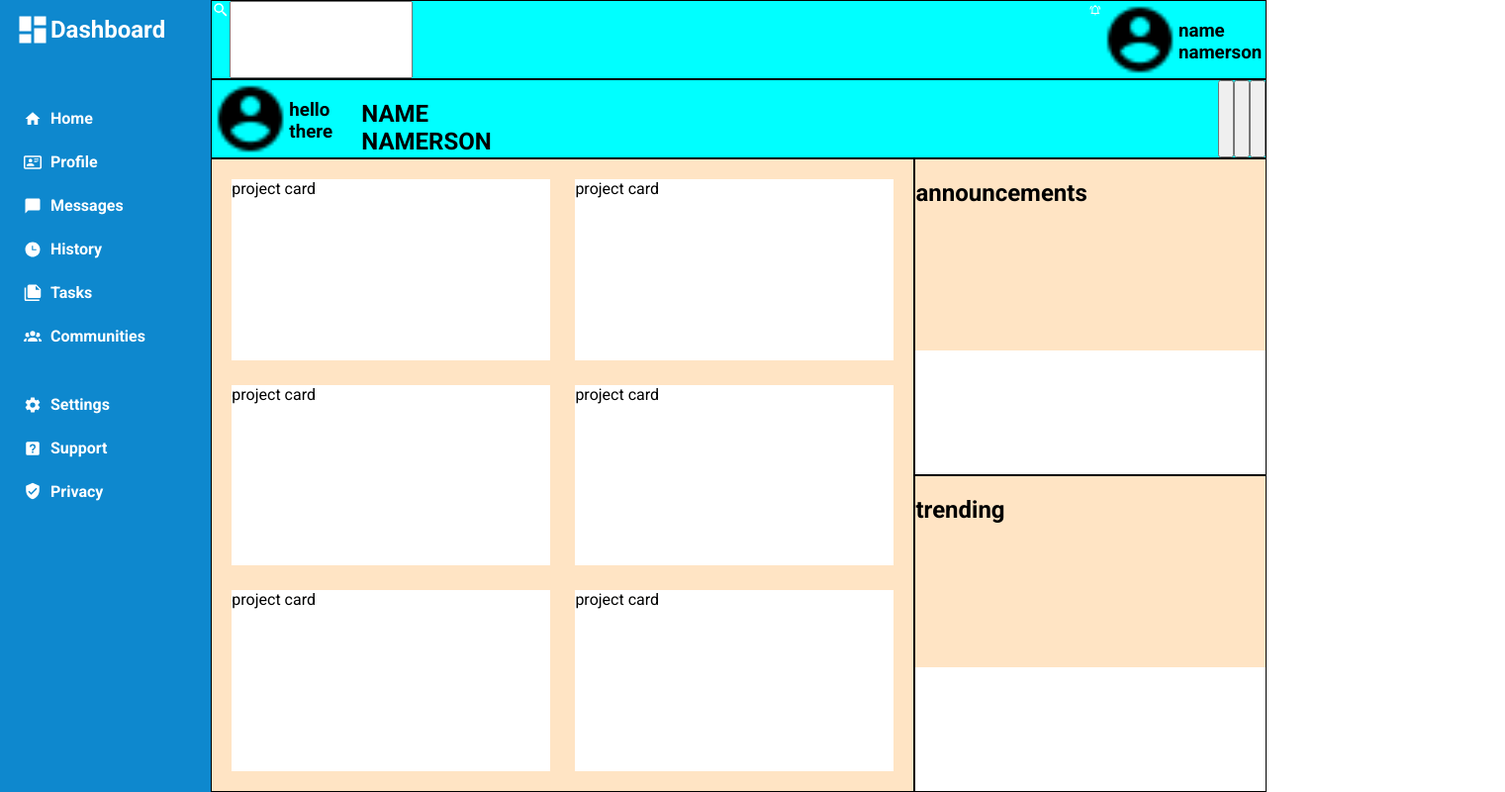
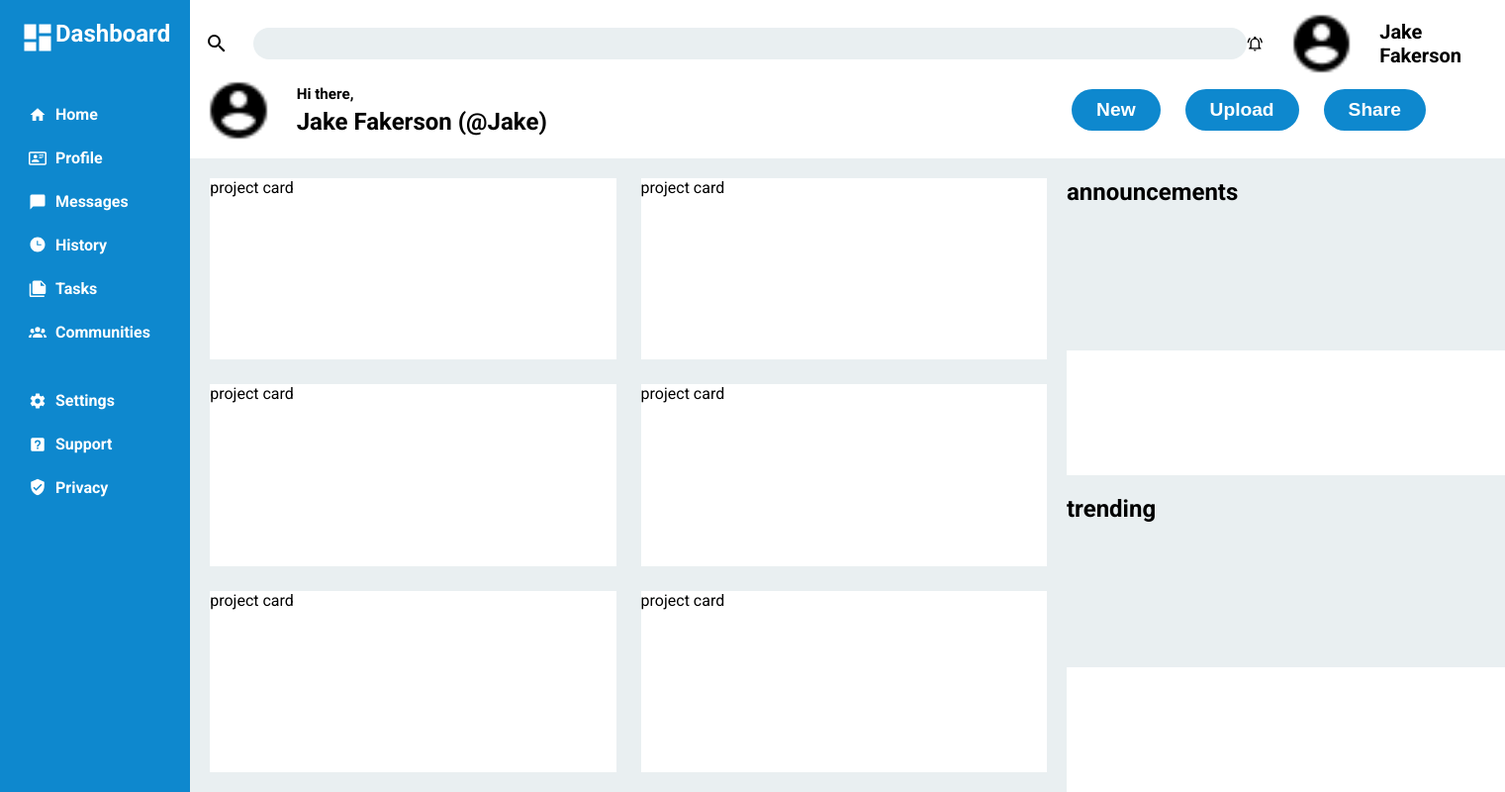
Before and after one commit to g4mrnub/Admin-Dashboard, a plain HTML site: page index.html in a window 1280 px wide. Shown: the whole page at 99% size, 1521 px wide, since content can reach past the window. Drawn offline with Linux system fonts and the light colour scheme.

Commit message:
finish header content placement

```diff
--- a/index.html
+++ b/index.html
@@ -65,30 +65,33 @@
         <div class="header">
             <section>
                 <div>
-                    <svg style="width:18px;height:18px" viewBox="0 0 24 24">
+                    <svg style="width:24px;height:24px" viewbox="0 0 24 24">
                         <path fill="currentColor" d="M9.5,3A6.5,6.5 0 0,1 16,9.5C16,11.11 15.41,12.59 14.44,13.73L14.71,14H15.5L20.5,19L19,20.5L14,15.5V14.71L13.73,14.44C12.59,15.41 11.11,16 9.5,16A6.5,6.5 0 0,1 3,9.5A6.5,6.5 0 0,1 9.5,3M9.5,5C7,5 5,7 5,9.5C5,12 7,14 9.5,14C12,14 14,12 14,9.5C14,7 12,5 9.5,5Z" />
                     </svg>
                     <input type="text">
                 </div>
                 <div>
-                    <svg style="width:18px;height:18px" viewBox="0 0 24 24">
+                    <svg style="width:24px;height:24px" viewbox="0 0 24 24">
                         <path fill="currentColor" d="M10,21H14A2,2 0 0,1 12,23A2,2 0 0,1 10,21M21,19V20H3V19L5,17V11C5,7.9 7.03,5.17 10,4.29C10,4.19 10,4.1 10,4A2,2 0 0,1 12,2A2,2 0 0,1 14,4C14,4.1 14,4.19 14,4.29C16.97,5.17 19,7.9 19,11V17L21,19M17,11A5,5 0 0,0 12,6A5,5 0 0,0 7,11V18H17V11M19.75,3.19L18.33,4.61C20.04,6.3 21,8.6 21,11H23C23,8.07 21.84,5.25 19.75,3.19M1,11H3C3,8.6 3.96,6.3 5.67,4.61L4.25,3.19C2.16,5.25 1,8.07 1,11Z" />
                     </svg>
                     <img src="images/account-circle.png" alt="profile picture">
-                    <h3>name namerson</h3>
+                    <h3>Jake Fakerson</h3>
                 </div>
             </section>
 
             <section>
                 <div>
                     <img src="images/account-circle.png" alt="profile picture">
-                    <h3>hello there</h3>
-                    <h1>NAME NAMERSON</h1>
+                    <div>
+                        <h3 id="hi">Hi there,</h3>
+                        <h1>Jake Fakerson (@Jake)</h1>
+                    </div>
+
                 </div>
                 <div>
-                        <button></button>
-                        <button></button>
-                        <button></button>
+                        <button>New</button>
+                        <button>Upload</button>
+                        <button>Share</button>
                 </div>
             </section>
         </div>
--- a/style.css
+++ b/style.css
@@ -16,6 +16,11 @@ a {
     color:white;
 }
 
+h1, h3 {
+    padding:0;
+    margin: 0;
+}
+
 .container {
     display:grid;
     grid-template-columns: 1fr 5fr;
@@ -32,18 +37,21 @@ a {
     grid-auto-rows: min-content;
     grid-template-columns: 1fr 5fr;
     row-gap:50px;
-    padding-left:15px;
+    padding: 20px;
 
 }
 
 .header {
-    background-color: aqua;
     display:grid;
     grid-template-rows: 1fr 1fr;
+    padding: 10px 80px 15px 15px;
+    z-index: -10;
+
+    box-shadow: 5px 5px 5px black;
 }
 
 .main-content {
-    background-color: bisque;
+    background-color: rgb(233, 239, 241);
     display: grid;
     grid-template: 1fr 1fr / 2fr 1fr;
 }
@@ -81,17 +89,55 @@ svg {
 }
 
 .header section {
-    border: 1px black solid;
     display: flex;
     justify-content: space-between;
 }
 
 .header section > div {
     display: flex;
+    align-items: center;
+    gap: 25px
+}
+
+.header h3 {
+    font-size: 1.25rem;
+}
+
+#hi {
+    font-size: 0.95rem;
+    margin: 0 0 5px 0;
+}
+
+.header button {
+    font-size: 1.2rem;
+}
+
+.header svg {
+    color: black;
+}
+
+input[type="text"] {
+    width: 1000px;
+    height: 30px;
+    border-radius: 20px;
+    border-style: none;
+    background-color: rgb(233, 239, 241);
+}
+
+button {
+    background-color: rgb(14, 136, 206);
+    color: white;
+    border-style: none;
+    border-radius: 30px;
+    padding: 10px 25px;
+    font-weight: bolder;
+}
+
+img {
+    height: 100%;
 }
 
 .main-content section {
-    border: 1px black solid;
     display: grid;
 }
 .projects-container {
```
